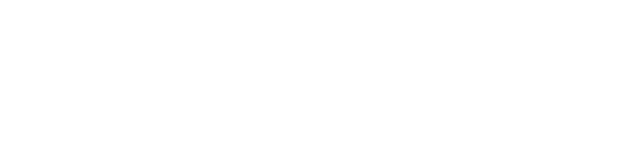
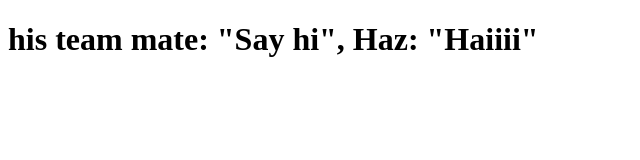
Before and after one commit to shandew/shandew, a plain HTML site: page index.html in a window 1280 px wide. Shown: the whole page, without its empty margins (0-640 px from the left). Drawn offline with Linux system fonts and the light colour scheme.

Commit message:
add style.css

```diff
--- a/index.html
+++ b/index.html
@@ -4,8 +4,9 @@
     <meta charset="UTF-8">
     <meta name="viewport" content="width=device-width, initial-scale=1.0">
     <title>Bye world</title>
+    <title>Mancing mania mantap</title>
 </head>
 <body>
-
+    <h1>his team mate: "Say hi", Haz: "Haiiii"</h1>
 </body>
 </html>
```
Also changed, not shown: style.css (added), 1 other file.
